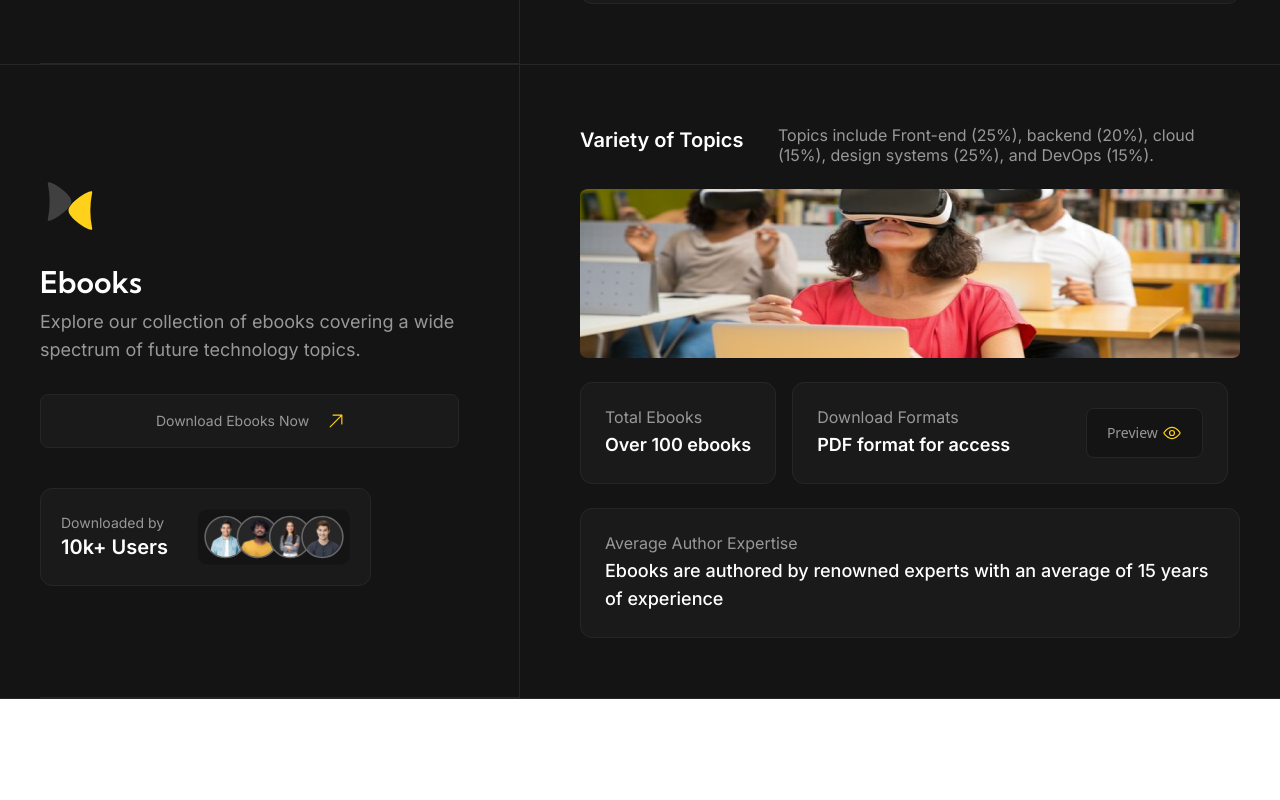
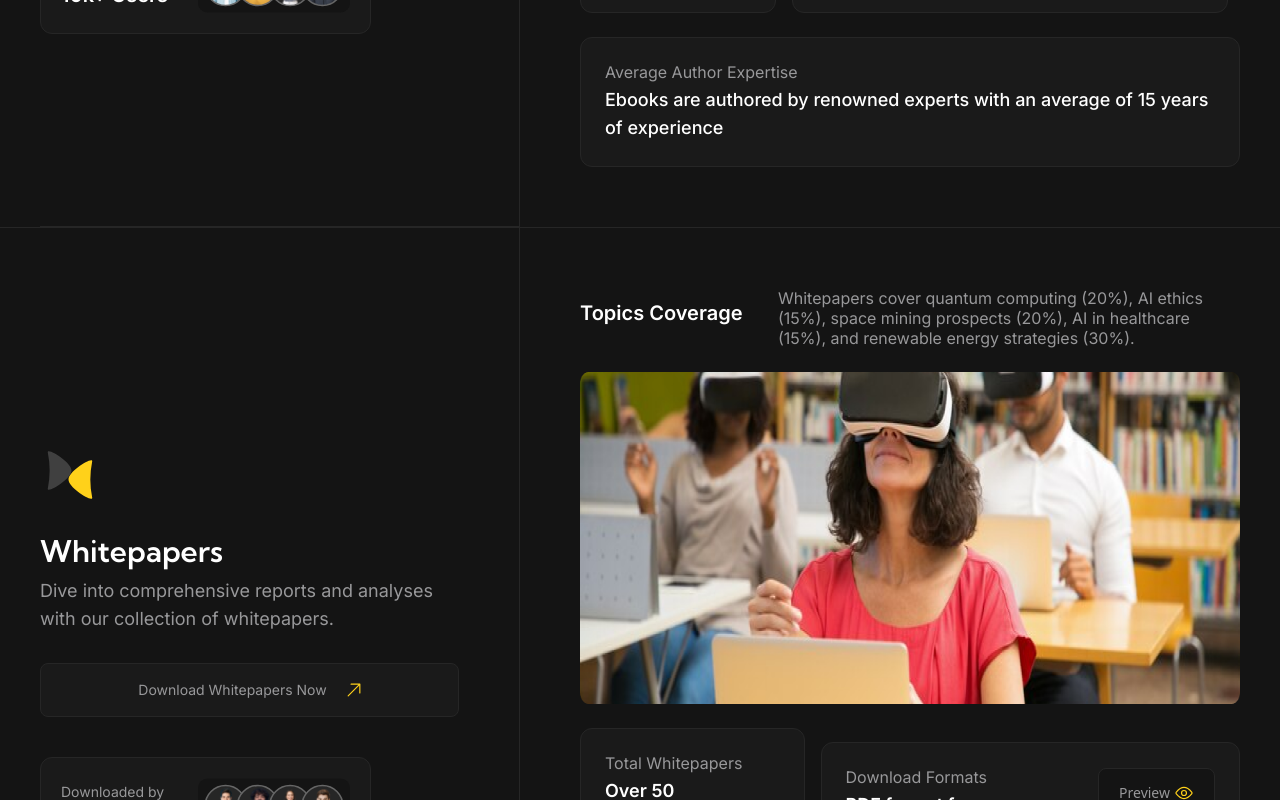
Before and after one commit to AbassKoyang/swirl, a React (Vite) app: page / in a window 1280 px wide. Shown: the part 4260-5060 px from the top of the page. Before the commit the page ends 4959 px from the top, so only its background shows below. Built offline with nearby package versions, Linux system fonts and the light colour scheme.

Commit message:
completed resources section

```diff
--- a/src/pages/Home.jsx
+++ b/src/pages/Home.jsx
@@ -72,7 +72,7 @@ const Home = () => {
             Topics include Front-end (25%), backend (20%), cloud (15%), design systems (25%), and DevOps (15%).
             </p>
             </div>
-            <img src={vrLady} alt="A lady wearing the vison pro" className="w-full h-[169px] md:h-[] mb-6 2xl:mb-[30px]" />
+            <img src={vrLady} alt="A lady wearing the vison pro" className="w-full h-[169px] lg:h-[332px] 2xl:h-[275px] mb-6 2xl:mb-[30px]" />
             <div className="w-full flex flex-col lg:flex-row items-center gap-4 lg:gap-4">
               <div className="w-full lg:w-fit p-5 lg:p-6 2xl:p-[30px] bg-[#1A1A1A] border border-[#262626] rounded-xl">
                 <p className="font-inter text-[#98989A] text-sm lg:text-[16px] 2xl:text-lg mb-[2px] lg:mb-1">Total Ebooks</p>
@@ -98,9 +98,9 @@ const Home = () => {
       <div className="w-full grid grid-cols-5 px-5 lg:px-10 2xl:px-[162px] bg-[#141414] border-b border-b-[#262626]">
         <div className="col-span-5 lg:col-span-2 flex flex-col justify-center py-10 lg:py-[60px] 2xl:py-20 lg:pr-[60px] 2xl:pr-20 border-b border-b-[#262626] lg:border-r lg:border-r-[#262626]">
           <img src={ebookIcon} alt="Ebook Icon" className="size-[50px] lg:size-[60px] 2xl:size-20 mb-6 lg:mb-[30px] 2xl:mb-[50px]" />
-          <h3 className="font-kumbh font-semibold text-white text-2xl lg:text-[30px] 2xl:text-[40px] mb-1 lg:mb-[10px] 2xl:mb-4">Ebooks</h3>
-          <p className="font-normal font-inter text-[#98989A] text-sm lg:text-lg 2xl:text-xl mb-6 lg:mb-[30px] 2xl:mb-[50px]">Explore our collection of ebooks covering a wide spectrum of future technology topics.</p>
-          <LandingPageButton text='Download Ebooks Now' styles='w-full flex items-center justify-center gap-5 2xl:gap-[14px] px-[20px] py-4 2xl:px-[24px] 2xl:py-[18px] bg-[#1A1A1A] border border-[#262626] rounded-[8px] 2xl:rounded-xl text-[#98989A] font-normal font-inter text-sm 2xl:text-lg z-20 hover:text-white hover:font-medium transition-all duration-200 ease-in-out' />
+          <h3 className="font-kumbh font-semibold text-white text-2xl lg:text-[30px] 2xl:text-[40px] mb-1 lg:mb-[10px] 2xl:mb-4">Whitepapers</h3>
+          <p className="font-normal font-inter text-[#98989A] text-sm lg:text-lg 2xl:text-xl mb-6 lg:mb-[30px] 2xl:mb-[50px]">Dive into comprehensive reports and analyses with our collection of whitepapers.</p>
+          <LandingPageButton text='Download Whitepapers Now' styles='w-full flex items-center justify-center gap-5 2xl:gap-[14px] px-[20px] py-4 2xl:px-[24px] 2xl:py-[18px] bg-[#1A1A1A] border border-[#262626] rounded-[8px] 2xl:rounded-xl text-[#98989A] font-normal font-inter text-sm 2xl:text-lg z-20 hover:text-white hover:font-medium transition-all duration-200 ease-in-out' />
           <div className="w-fit flex items-center gap-[30px] 2xl:gap-[50px] py-5 px-[30px] lg:p-5 2xl:p-[30px] mt-5 lg:mt-10 2xl:mt-[60px] rounded-xl bg-[#1A1A1A] border border-[#262626]">
             <div className="">
               <p className="font-inter text-sm 2xl:text-lg text-[#98989A] 2xl:mb-1">Downloaded by</p>
@@ -111,16 +111,16 @@ const Home = () => {
         </div>
         <div className="col-span-5 lg:col-span-3 py-10 lg:p-[60px] 2xl:p-20 lg:pr-0">
             <div className="w-full flex flex-col lg:flex-row lg:justify-between mb-5 lg:mb-6 2xl:mb-[30px] lg:items-center ">
-            <h4 className="font-inter font-semibold text-white text-lg lg:text-xl 2xl:text-2xl mb-[10px] mr-0 lg:mr-5">Variety of Topics</h4>
+            <h4 className="font-inter font-semibold text-white text-lg lg:text-xl 2xl:text-2xl mb-[10px] mr-0 lg:mr-5">Topics Coverage</h4>
             <p className="font-inter lg:text-[16px] text-sm 2xl:text-lg text-[#98989A] lg:max-w-[70%]">
-            Topics include Front-end (25%), backend (20%), cloud (15%), design systems (25%), and DevOps (15%).
+            Whitepapers cover quantum computing (20%), AI ethics (15%), space mining prospects (20%), AI in healthcare (15%), and renewable energy strategies (30%).
             </p>
             </div>
-            <img src={vrLady} alt="A lady wearing the vison pro" className="w-full h-[169px] md:h-[] mb-6 2xl:mb-[30px]" />
+            <img src={vrLady} alt="A lady wearing the vison pro" className="w-full h-[169px] lg:h-[332px] 2xl:h-[275px] mb-6 2xl:mb-[30px]" />
             <div className="w-full flex flex-col lg:flex-row items-center gap-4 lg:gap-4">
               <div className="w-full lg:w-fit p-5 lg:p-6 2xl:p-[30px] bg-[#1A1A1A] border border-[#262626] rounded-xl">
-                <p className="font-inter text-[#98989A] text-sm lg:text-[16px] 2xl:text-lg mb-[2px] lg:mb-1">Total Ebooks</p>
-                <h3 className='font-semibold font-inter text-[16px] lg:text-lg 2xl:text-xl text-white '>Over 100 ebooks</h3>
+                <p className="font-inter text-[#98989A] text-sm lg:text-[16px] 2xl:text-lg mb-[2px] lg:mb-1">Total Whitepapers</p>
+                <h3 className='font-semibold font-inter text-[16px] lg:text-lg 2xl:text-xl text-white '>Over 50 whitepapers</h3>
               </div>
               <div className="w-full lg:w-[66%] flex items-center justify-between p-5 lg:p-6 2xl:p-[30px] bg-[#1A1A1A] border border-[#262626] rounded-xl">
                 <div className="">
@@ -135,7 +135,7 @@ const Home = () => {
             </div>
               <div className="w-full p-5 lg:p-6 2xl:p-[30px] bg-[#1A1A1A] border border-[#262626] mt-4 lg:mt-6 2xl:mt-[30px] rounded-xl">
                 <p className="font-inter text-[#98989A] text-sm lg:text-[16px] 2xl:text-lg mb-1">Average Author Expertise</p>
-                <h3 className=' text-white font-medium font-inter text-[16px] lg:text-lg 2xl:text-xl'>Ebooks are authored by renowned experts with an average of 15 years of experience</h3>
+                <h3 className=' text-white font-medium font-inter text-[16px] lg:text-lg 2xl:text-xl'>Whitepapers are authored by subject matter experts with an average of 20 years of experience.</h3>
               </div>
             </div>
           </div>
```
